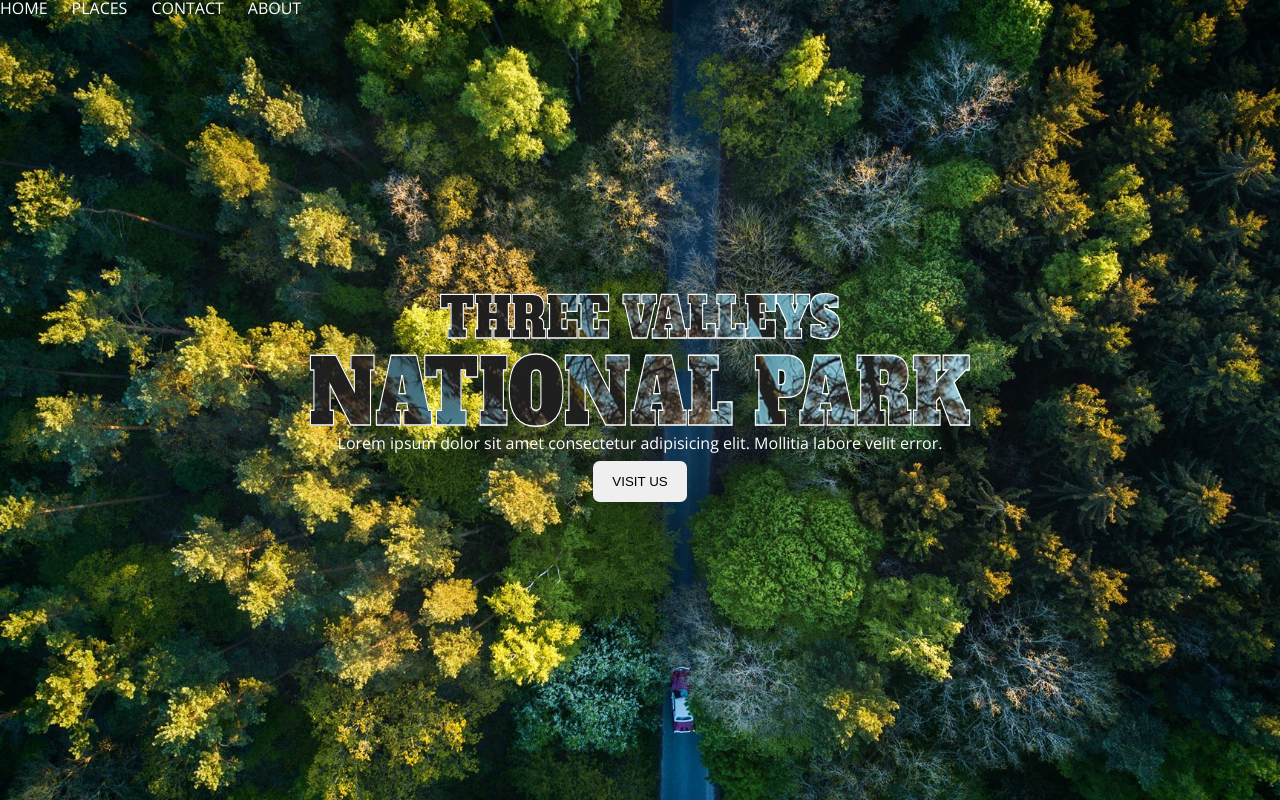
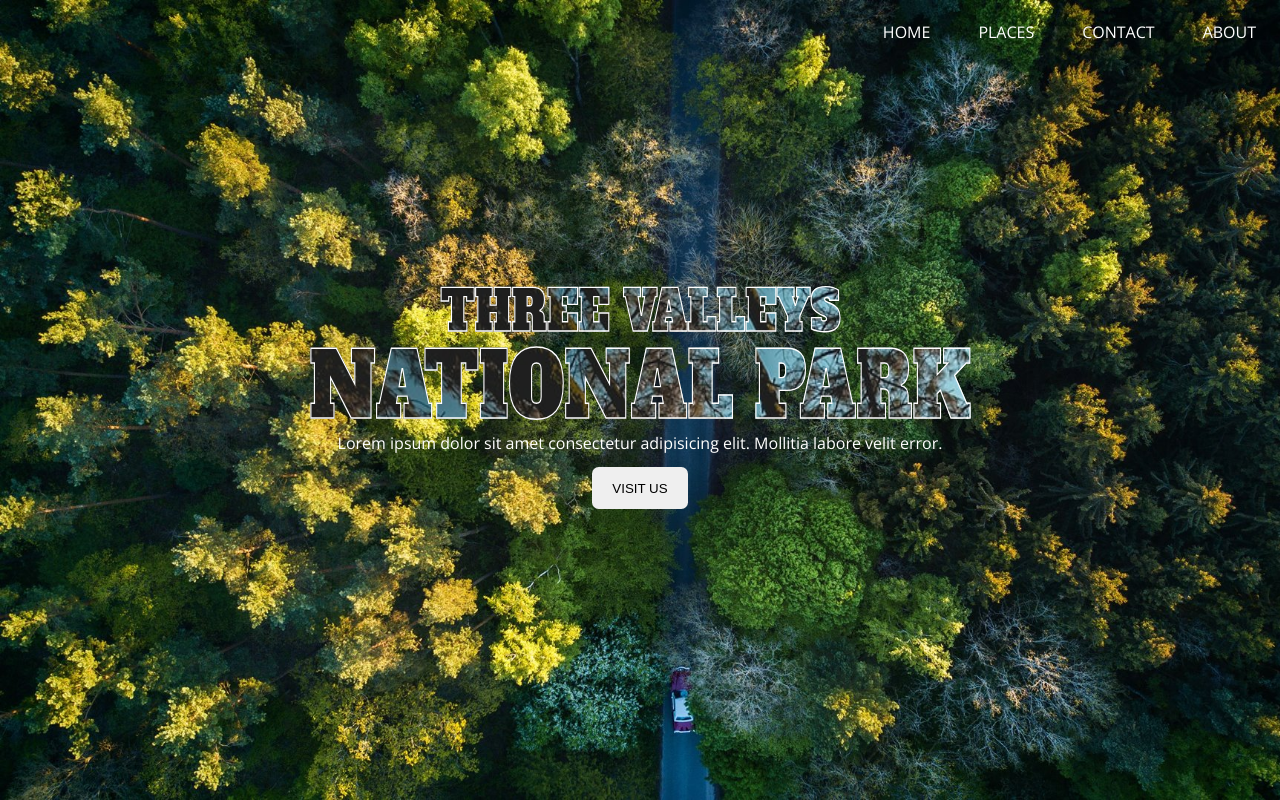
Before and after one commit to akara87ns/National-Park-website, a plain HTML site: page index.html in a window 1280 px wide. Drawn offline with nearby package versions, Linux system fonts and the light colour scheme.

Commit message:
Sass code rearranged

```diff
--- a/index.html
+++ b/index.html
@@ -12,10 +12,10 @@
     <div class="intro">
         <nav>
             <ul>
-                <li>Home</li>
-                <li>Places</li>
-                <li>Contact</li>
-                <li>About</li>
+                <li><a href="#">Home</a></li>
+                <li><a href="#">Places</a></li>
+                <li><a href="#">Contact</a></li>
+                <li><a href="#">About</a></li>
             </ul>
         </nav>
         <div class="intro-bkg">
--- /dev/null
+++ b/scss/_homePage.scss
@@ -0,0 +1,90 @@
+.intro {
+    background: url(../images/intro-cover.jpeg);
+    background-size: cover;
+    background-repeat: no-repeat;
+    height: 100vh;
+    nav {
+        position: absolute;
+        width: 100%;
+    }
+    ul {
+        display: flex;
+        justify-content: flex-end;
+    }
+    li {
+        list-style-type: none;
+        text-transform: uppercase;
+        margin: 1.5em;
+    }
+    a {
+        text-decoration: none;
+        color: white;
+        &::after {
+            content: "";
+            display: block;
+            width: 0;
+            height: 2px;
+            background: white;
+            margin-top: 0.3em;
+            transition: width 300ms;
+        }
+        &:hover::after {
+            width: 100%;
+        }
+    }
+}
+.intro-bkg {
+    height: 100%;
+    display: grid;
+    justify-content: center;
+    align-content: center;
+    text-align: center;
+    h3, h1 {
+        font-family: 'Alfa Slab One', sans-serif;
+        text-transform: uppercase;
+        background: url(../images/text-bkg3.jpeg);
+        color: transparent;
+        background-clip: text;
+        -webkit-background-clip: text;
+        -webkit-text-stroke: 1px;
+        -webkit-text-stroke-color: white;
+        animation: scaleUp 2000ms ease-in-out;
+        transform: scale(1.1,1.4);
+    }
+    h1 {
+        font-size: 4em;
+    }
+    h3 {
+        font-size: 2.5em;
+        margin-bottom: 0.6em;
+    }
+    p {
+        margin: 1em;
+    }
+    button {
+        width: 15%;
+        padding: 1em;
+        margin: 0 auto;
+        border-radius: 0.5em;
+        border: none;
+        text-transform: uppercase;
+        cursor: pointer;
+        transition: all 300ms;
+        &:hover {
+            width: 17%;
+            box-shadow: 0 0 10px black;
+        }
+    }
+
+    @keyframes scaleUp{
+        0% {
+            transform: scale(1.08,1.38);
+        }
+        50% {
+            transform: scale(1.15,1.45);
+        }
+        100% {
+            transform: scale(1.1,1.4);
+        }
+    }
+}
--- a/scss/style.scss
+++ b/scss/style.scss
@@ -1,83 +1,7 @@
 @import 'cssReset';
+@import 'homePage';
 
 body {
     color: white;
     font-family: 'Open Sans', sans-serif;
 }
-
-.intro {
-    background: url(../images/intro-cover.jpeg);
-    background-size: cover;
-    background-repeat: no-repeat;
-    height: 100vh;
-    nav {
-        position: absolute;
-        ul {
-            display: flex;
-            flex-direction: row;
-            // justify-content: flex-end;
-            // align-content: end;
-            // align-items: end;
-        }
-        li {
-            list-style-type: none;
-            text-transform: uppercase;
-            margin-right: 1.5em;
-        }
-    }
-    .intro-bkg {
-        height: 100%;
-        display: grid;
-        justify-content: center;
-        align-content: center;
-        text-align: center;
-        h3, h1 {
-            font-family: 'Alfa Slab One', sans-serif;
-            text-transform: uppercase;
-            background: url(../images/text-bkg3.jpeg);
-            color: transparent;
-            background-clip: text;
-            -webkit-background-clip: text;
-            -webkit-text-stroke: 1px;
-            -webkit-text-stroke-color: white;
-            animation: scaleUp 2000ms ease-in-out;
-            transform: scale(1.1,1.4);
-        }
-        h1 {
-            font-size: 4em;
-        }
-        h3 {
-            font-size: 2.5em;
-            margin-bottom: 0.6em;
-        }
-        p {
-            margin: 0.6em;
-        }
-        button {
-            width: 15%;
-            padding: 1em;
-            margin: 0 auto;
-            border-radius: 0.5em;
-            border: none;
-            text-transform: uppercase;
-            cursor: pointer;
-            transition: all 300ms;
-            &:hover {
-                width: 17%;
-                box-shadow: 0 0 10px black;
-            }
-        }
-
-        @keyframes scaleUp{
-            0% {
-                transform: scale(1.08,1.38);
-            }
-            50% {
-                transform: scale(1.15,1.45);
-            }
-            100% {
-                transform: scale(1.1,1.4);
-            }
-        }
-    }
-}
```
Also changed, not shown: css/style.css, 1 other file.
